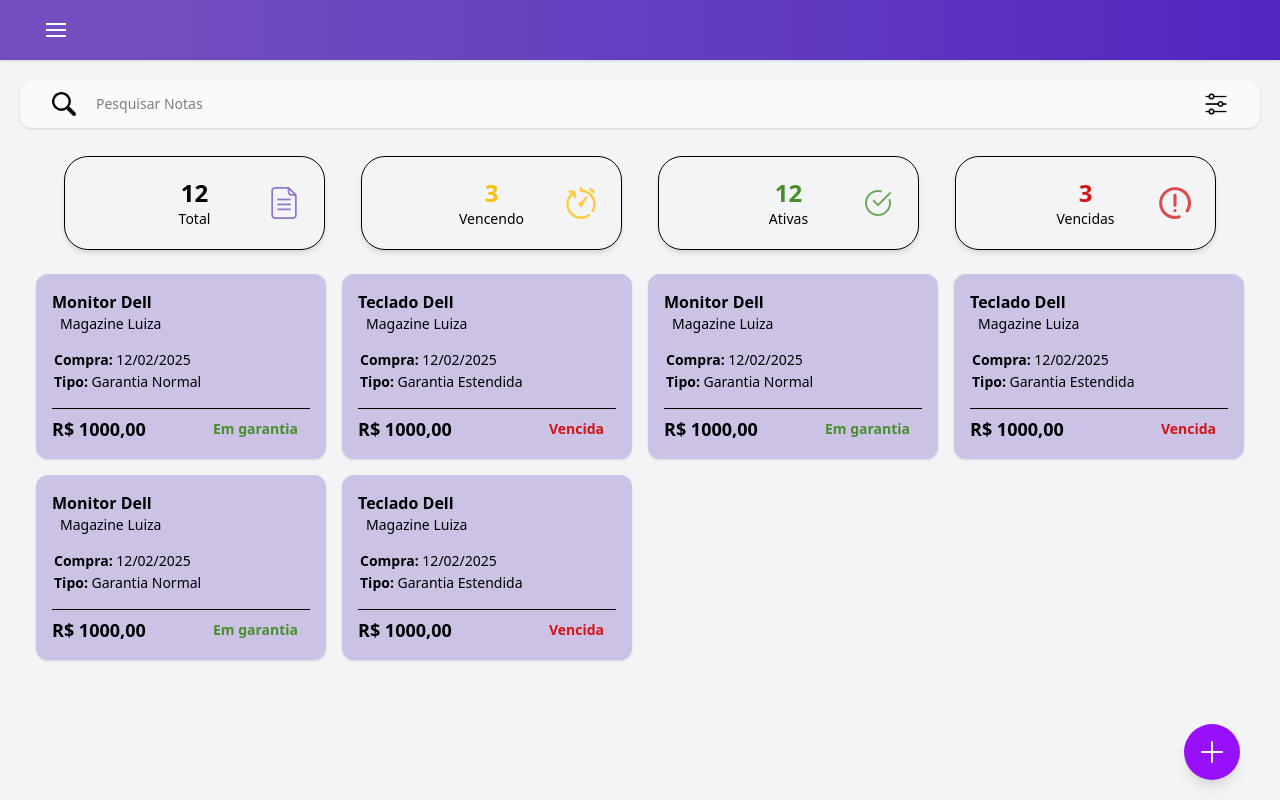
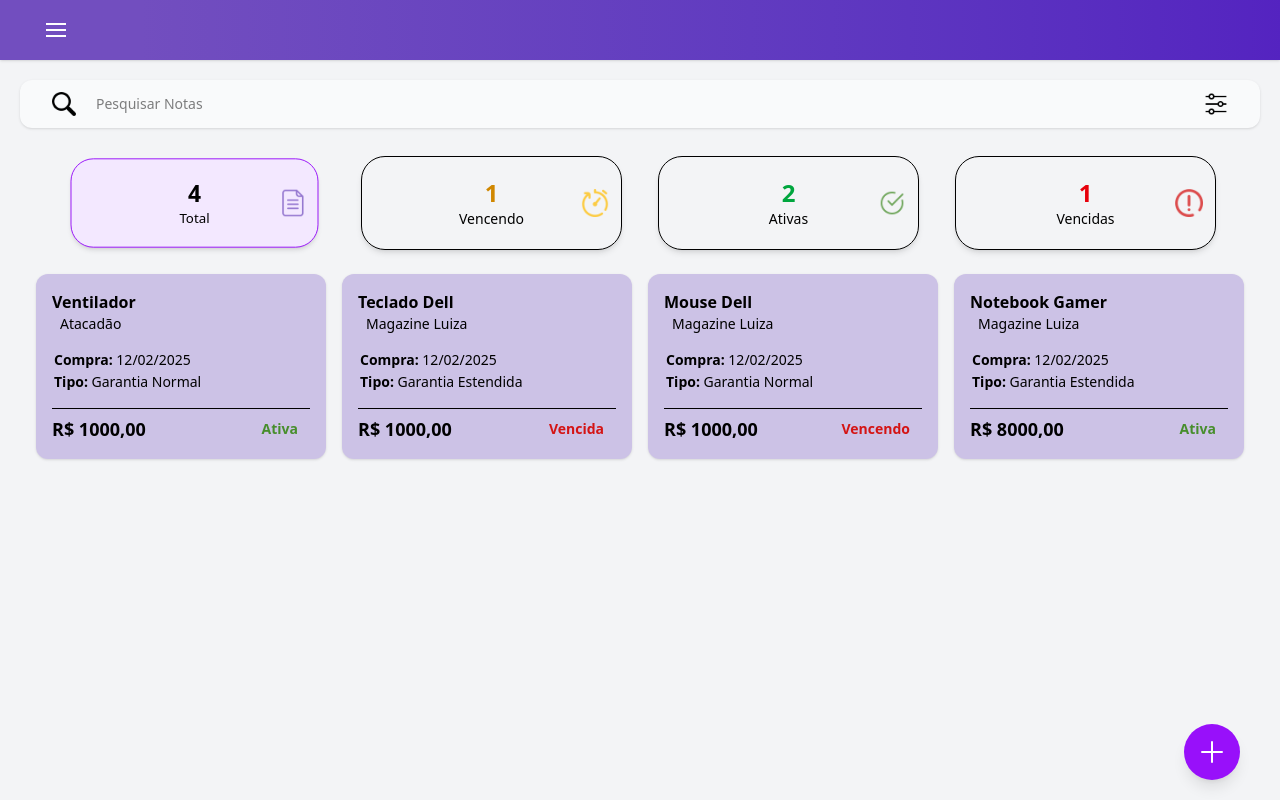
Before and after one commit to elielsondev/projeto_app_controle_de_garantia, a React (Vite) app: page /home in a window 1280 px wide. Built offline with nearby package versions, Linux system fonts and the light colour scheme; sample sign-in values are in the browser's storage.

Commit message:
Summary Filter

```diff
--- a/src/components/NoteItem.tsx
+++ b/src/components/NoteItem.tsx
@@ -6,7 +6,8 @@ interface NoteItemProps {
 
 const NoteItem = ({ note }: NoteItemProps) => {
   const statusColor =
-    note.status === "Em garantia" ? "text-[#478E2C]" : "text-[#D41414]";
+    note.status === "Ativa" ? "text-[#478E2C]" : "text-[#D41414]";
+
 
   return (
     <div className="bg-[#724EBF]/30 rounded-xl p-4 shadow text-left transition-transform duration-150 hover:scale-105 md:hover:scale-105">
--- a/src/components/SummaryCard.tsx
+++ b/src/components/SummaryCard.tsx
@@ -4,36 +4,43 @@ import attentionIcon from "../assets/attentionIcon.png";
 import documentIcon from "../assets/documentIcon.png";
 import expiringIcon from "../assets/expiringIcon.png";
 
-interface SummaryCardProps extends ResumoItem {}
+interface SummaryCardProps extends ResumoItem {
+  isActive: boolean;
+  onClick: (status: ResumoItem["status"]) => void;
+}
 
-const SummaryCard = ({ title, value, status }: SummaryCardProps) => {
-  const colors: Record<ResumoItem["status"], string> = {
-    total: "bg-[#0000]",
-    expiring: "bg-[#0000]",
-    active: "bg-[#0000]",
-    expired: "bg-[#0000]",
-  };
 
-  const valueColors: Record<ResumoItem["status"], string> = {
-    total: "text-black",
-    expiring: "text-[#FFBE07]",
-    active: "text-[#478E2C]",
-    expired: "text-[#D41414]",
-  };
+const statusIcons: Record<ResumoItem["status"], string> = {
+  total: documentIcon,
+  expiring: expiringIcon,
+  active: activeIcon,
+  expired: attentionIcon,
+};
 
-  const statusIcons: Record<ResumoItem["status"], string> = {
-    total: documentIcon,
-    expiring: expiringIcon,
-    active: activeIcon,
-    expired: attentionIcon,
-  };
+const valueColors: Record<ResumoItem["status"], string> = {
+  total: "text-black-600",
+  expiring: "text-yellow-600",
+  active: "text-green-600",
+  expired: "text-red-600",
+};
 
+const SummaryCard = ({ title, value, status, isActive, onClick }: SummaryCardProps) => {
   return (
-    <div className={`relative rounded-2xl sm:rounded-3xl p-2 m-1 sm:p-4 md:p-5 shadow-md border transition-transform duration-300 md:hover:scale-98 md:hover:shadow-xl ${colors[status]}`}>
-      <p className={`text-lg sm:text-xl md:text-2xl font-bold ${valueColors[status]}`}>{value}</p>
+    <div
+      onClick={() => onClick(status)}
+      className={`
+        relative cursor-pointer rounded-2xl sm:rounded-3xl p-2 m-1 sm:p-4 md:p-5
+        shadow-md border transition-all duration-300
+        ${isActive ? "border-purple-600 bg-purple-100 scale-95" : "hover:scale-98"}
+      `}
+    >
+      <p className={`text-lg sm:text-xl md:text-2xl font-bold ${valueColors[status]}`}>
+        {value}
+      </p>
       <p className="text-xs sm:text-sm">{title}</p>
-      <span className="absolute right-3 sm:right-4 md:right-6 top-1/2 -translate-y-1/2 opacity-75">
-        <img src={statusIcons[status]} alt={title} className="w-6 h-6 sm:w-7 sm:h-7 md:w-8 md:h-8 object-contain" />
+
+      <span className="absolute right-3 top-1/2 -translate-y-1/2 opacity-75">
+        <img src={statusIcons[status]} alt={title} className="w-7 h-7 object-contain" />
       </span>
     </div>
   );
--- a/src/data/index.ts
+++ b/src/data/index.ts
@@ -11,25 +11,18 @@ export interface Nota {
     purchaseDate: string;
     typeNote: string;
     value: number;
-    status: string;
+    status: "Ativa" | "Vencida" | "Vencendo";
 }
-
-export const resumo: ResumoItem[] = [
-    { title: "Total", value: 12, status: "total" },
-    { title: "Vencendo", value: 3, status: "expiring" },
-    { title: "Ativas", value: 12, status: "active" },
-    { title: "Vencidas", value: 3, status: "expired" },
-];
 
 export const notas: Nota[] = [
   {
     id: 1,
-        title: "Monitor Dell",
-        store: "Magazine Luiza",
+    title: "Ventilador",
+    store: "Atacadão",
     purchaseDate: "12/02/2025",
     typeNote: "Garantia Normal",
     value: 1000,
-        status: "Em garantia",
+    status: "Ativa",
   },
   {
     id: 2,
@@ -41,39 +34,21 @@ export const notas: Nota[] = [
     status: "Vencida",
   },
   {
-        id: 1,
-        title: "Monitor Dell",
+    id: 3,
+    title: "Mouse Dell",
     store: "Magazine Luiza",
     purchaseDate: "12/02/2025",
     typeNote: "Garantia Normal",
     value: 1000,
-        status: "Em garantia",
+    status: "Vencendo",
   },
   {
-        id: 2,
-        title: "Teclado Dell",
+    id: 4,
+    title: "Notebook Gamer",
     store: "Magazine Luiza",
     purchaseDate: "12/02/2025",
     typeNote: "Garantia Estendida",
-        value: 1000,
-        status: "Vencida",
-    },
-    {
-        id: 1,
-        title: "Monitor Dell",
-        store: "Magazine Luiza",
-        purchaseDate: "12/02/2025",
-        typeNote: "Garantia Normal",
-        value: 1000,
-        status: "Em garantia",
-    },
-    {
-        id: 2,
-        title: "Teclado Dell",
-        store: "Magazine Luiza",
-        purchaseDate: "12/02/2025",
-        typeNote: "Garantia Estendida",
-        value: 1000,
-        status: "Vencida",
-    },
+    value: 8000,
+    status: "Ativa",
+  }
 ];
--- a/src/pages/Home.tsx
+++ b/src/pages/Home.tsx
@@ -1,25 +1,58 @@
-import { useEffect } from "react";
+import { useEffect, useState } from "react";
 import { useNavigate } from "react-router-dom";
 import Header from "../components/Header.tsx";
 import SearchBar from "../components/SearchBar.tsx";
 import SummaryCard from "../components/SummaryCard.tsx";
 import NoteItem from "../components/NoteItem.tsx";
 import FloatingButton from "../components/FloatingButton.tsx";
-import { resumo, notas, type ResumoItem, type Nota } from "../data";
+import { notas, type ResumoItem, type Nota } from "../data";
+
+type FilterStatus = ResumoItem["status"];
 
 const Home = () => {
   const navigate = useNavigate();
+  const [activeFilter, setActiveFilter] = useState<FilterStatus>("total");
 
-  // Verificar se o usuário está logado ao carregar a página
   useEffect(() => {
     const isLoggedInLocal = localStorage.getItem("isLoggedIn");
     const isLoggedInSession = sessionStorage.getItem("isLoggedIn");
 
-    // Verifica tanto localStorage (persistente) quanto sessionStorage (sessão atual)
     if (isLoggedInLocal !== "true" && isLoggedInSession !== "true") {
       navigate("/login");
     }
   }, [navigate]);
+
+  const filteredNotas = notas.filter((note: Nota) => {
+    if (activeFilter === "total") return true;
+    if (activeFilter === "active") return note.status === "Ativa";
+    if (activeFilter === "expired") return note.status === "Vencida";
+    if (activeFilter === "expiring") {
+      // por enquanto usando texto, depois pode virar cálculo por data
+      return note.status === "Vencendo";
+    }
+    return true;
+  });
+
+  const totalCount = notas.length;
+
+  const activeCount = notas.filter(
+    note => note.status === "Ativa"
+  ).length;
+
+  const expiredCount = notas.filter(
+    note => note.status === "Vencida"
+  ).length;
+
+  const expiringCount = notas.filter(
+    note => note.status === "Vencendo"
+  ).length;
+
+  const summaryData: ResumoItem[] = [
+    { title: "Total", value: totalCount, status: "total" },
+    { title: "Vencendo", value: expiringCount, status: "expiring" },
+    { title: "Ativas", value: activeCount, status: "active" },
+    { title: "Vencidas", value: expiredCount, status: "expired" },
+  ];
 
   return (
     <div className="min-h-screen bg-gray-100">
@@ -27,15 +60,20 @@ const Home = () => {
       <SearchBar />
 
       <div className="w-full px-5 sm:px-15 mt-1 mb-5">
-        <div className="grid grid-cols-2 sm:grid-cols-4 gap-1 sm:gap-7 max-w-full">
-          {resumo.map((item: ResumoItem, index: number) => (
-            <SummaryCard key={index} {...item} />
+        <div className="grid grid-cols-2 sm:grid-cols-4 gap-1 sm:gap-7">
+          {summaryData.map((item: ResumoItem, index) => (
+            <SummaryCard
+              key={index}
+              {...item}
+              isActive={activeFilter === item.status}
+              onClick={() => setActiveFilter(item.status)}
+            />
           ))}
         </div>
       </div>
 
       <div className="grid grid-cols-1 gap-4 sm:grid-cols-4 px-9">
-        {notas.map((note: Nota) => (
+        {filteredNotas.map((note) => (
           <NoteItem key={note.id} note={note} />
         ))}
       </div>
```
Lines whose indentation alone changed are shown as unchanged.
